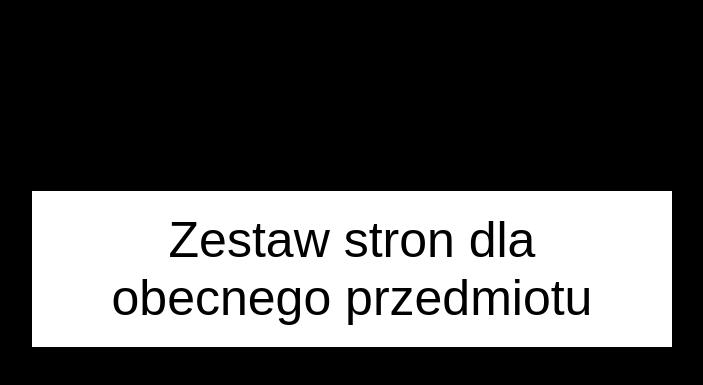
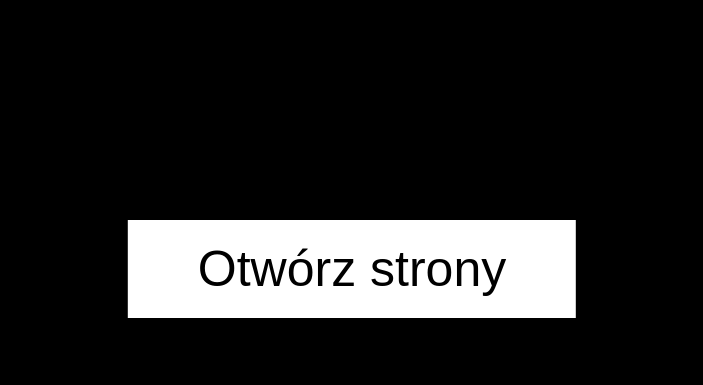
Before and after one commit to jakubLabendowicz/jakubLabendowicz.github.io, a plain HTML site: page projects/lessonsAssistant/home.html in a window 1280 px wide. Shown: the part 131-516 px from the top of the page, without its empty margins (288-991 px from the left). Drawn offline with Linux system fonts and the light colour scheme.

Commit message:
lessonsAssistant

```diff
--- a/projects/lessonsAssistant/home.html
+++ b/projects/lessonsAssistant/home.html
@@ -9,6 +9,6 @@
   </head>
   <body onload="openSites()">
     <div class="title">Lessons assistant</div>
-    <button type="button" class="button" onclick="openSites()">Zestaw stron dla obecnego przedmiotu</button>
+    <button type="button" class="button" onclick="openSites()">Otwórz strony</button>
   </body>
 </html>
```
